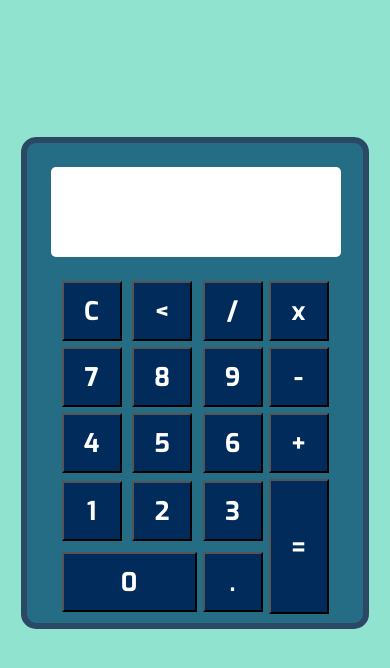
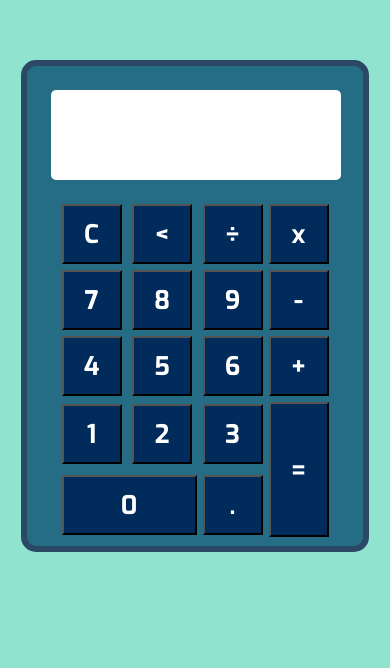
Before and after one commit to DanReiss/Calculadora-Simples-JS, a plain HTML site: page index.html in a window 390 px wide. Shown: the part 116-784 px from the top of the page. Drawn offline with Linux system fonts and the light colour scheme.

Commit message:
melhorias

```diff
--- a/index.html
+++ b/index.html
@@ -11,14 +11,15 @@
     <link href="https://fonts.googleapis.com/css2?family=Exo:wght@700&display=swap" rel="stylesheet">
 </head>
 <body>
+    <div class="container">
         <main>
             <p id="result"></p>
             <table>
                 <tr>
                     <td><button onclick="clean()">C</button></td>
                     <td><button onclick="backn()"><</button></td>
-                <td><button onclick="clickk('/')">/</button></td>
-                <td><button onclick="clickk('*')">x</button></td>
+                    <td><button onclick="clickk('÷')">÷</button></td>
+                    <td><button onclick="clickk('x')">x</button></td>
                 </tr>
                 <tr>
                     <td><button onclick="clickk('7')">7</button></td>
@@ -44,6 +45,7 @@
                 </tr>
             </table>
         </main>
+    </div>
     <script src="./script.js"></script>
 </body>
 </html>
--- a/script.js
+++ b/script.js
@@ -14,9 +14,15 @@ function backn(){
 }
 
 function calcf(){
-    var result = document.getElementById('result').innerHTML;
-    if(result){
-        document.getElementById('result').innerHTML = eval(result);
+    var resultcalc = String(document.getElementById('result').innerHTML);
+    if(resultcalc){
+        var converted = resultcalc.split('').map((symbol)=>{
+            if(symbol === "÷") return symbol = "/";
+            if(symbol === "x") return symbol = "*";
+            return symbol
+        }).join("");
+
+        document.getElementById('result').innerHTML = eval(converted);
     }else{
         document.getElementById('result').innerHTML = "nothing..."
     }
--- a/style.css
+++ b/style.css
@@ -6,6 +6,18 @@
 body{
     background-color: #8FE3CF;
 }
+
+body, .container, html{
+    height: 100%;
+    width: 100%;
+}
+
+.container{
+    margin: auto;
+    display: flex;
+    align-items: center;
+    justify-content: center;
+  }
 
 #result{
     display: flex;
@@ -28,10 +40,14 @@ body{
 
 main{
     border: 6px #2B4865 solid;
-    width: 18em;
-    height: 27em;
+    width: 18rem;
+    height: 27rem;
+    position: absolute;
+    top: 0;
+    right: 0;
+    bottom: 0;
+    left: 0;
     margin: auto;
-    margin-top: 30vh;
     background-color:  #256D85;
     border-radius: 15px;
     padding: 1.5em;
@@ -61,3 +77,10 @@ button:active{
     background-color:white;
     transform: scale(0.95);
 }
+
+@media (max-width: 400px) {
+    .container{
+        width: 100vw;
+        height: 100vh;
+    }
+}
```
Lines whose indentation alone changed are shown as unchanged.
